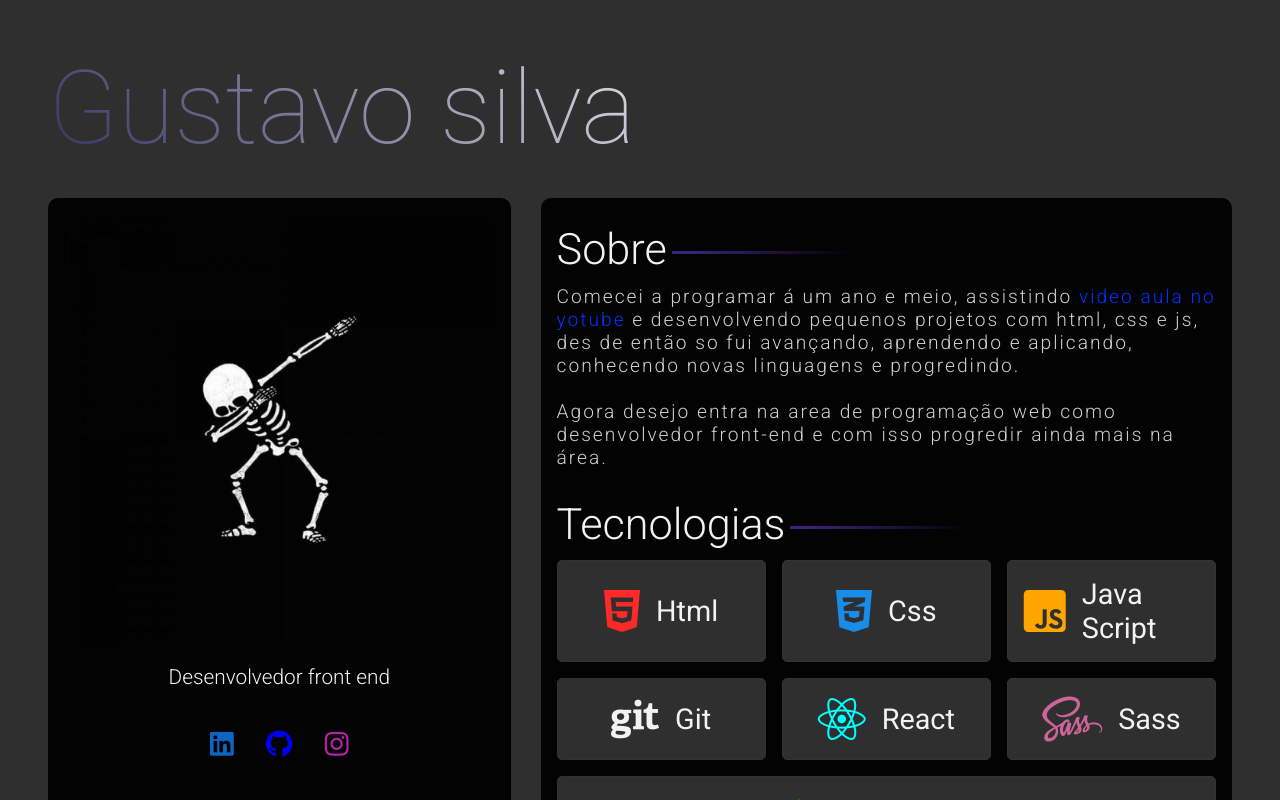
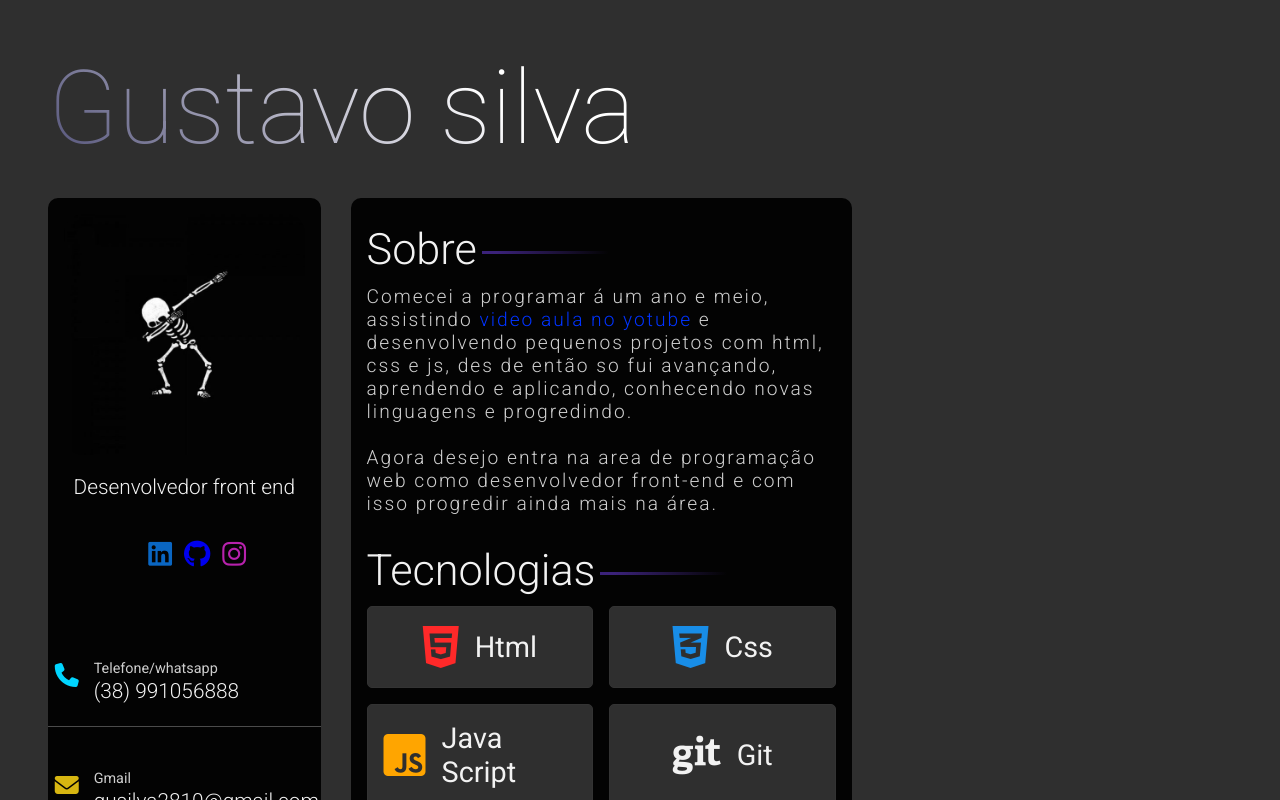
Before and after one commit to gust17x/New-Portfolio, a React (Vite) app: page / in a window 1280 px wide. Shown: the top 800 px of the page. Built offline with nearby package versions, Linux system fonts and the light colour scheme.

Commit message:
Limitando o container

```diff
--- a/src/components/Sass/styles.sass
+++ b/src/components/Sass/styles.sass
@@ -20,6 +20,7 @@ i
     color: colors.$primary-color
     @include alings.container
     @include alings.responsive
+    max-width: 900px
     @media (max-width: 900px)
             padding: 2rem
             gap: 70px
```
